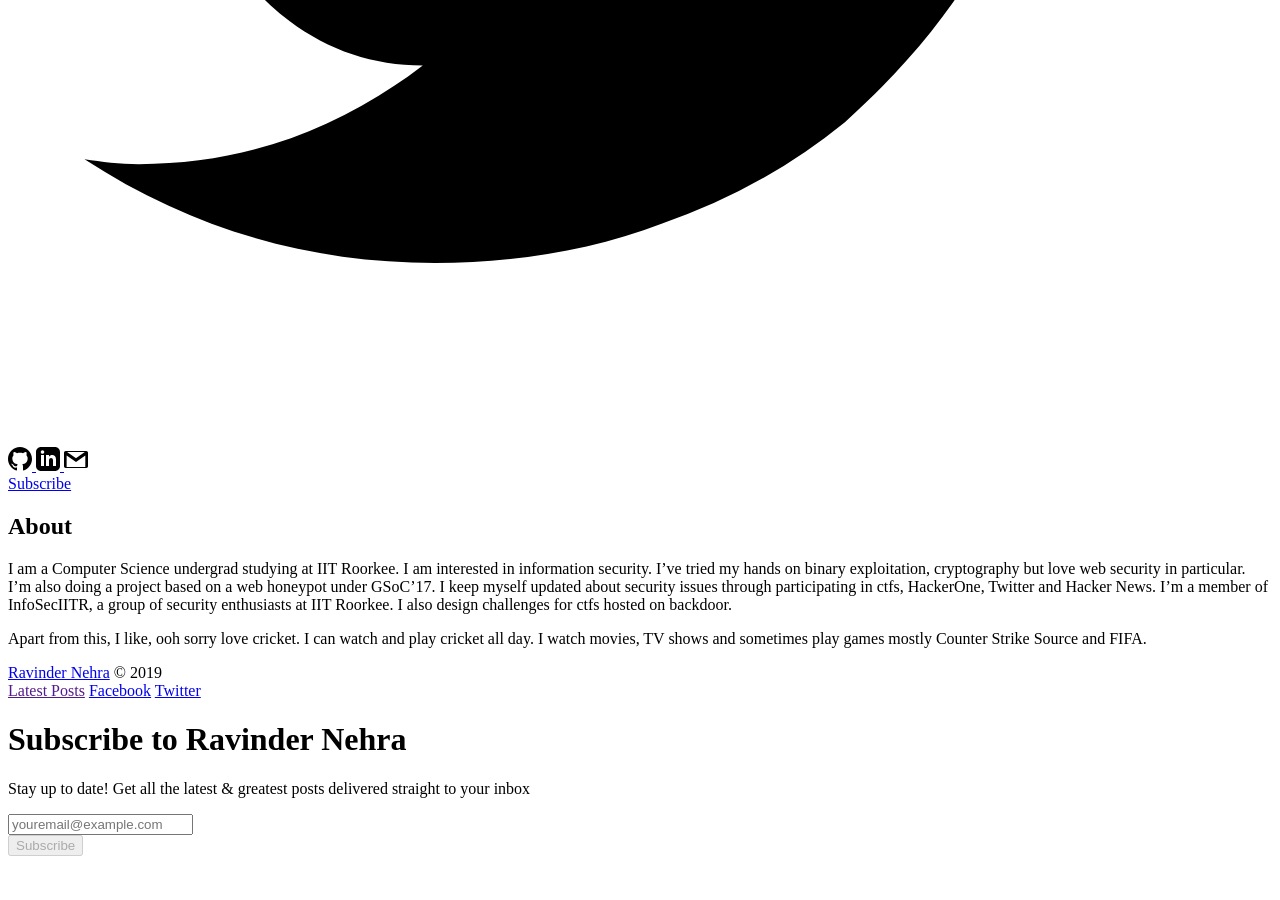
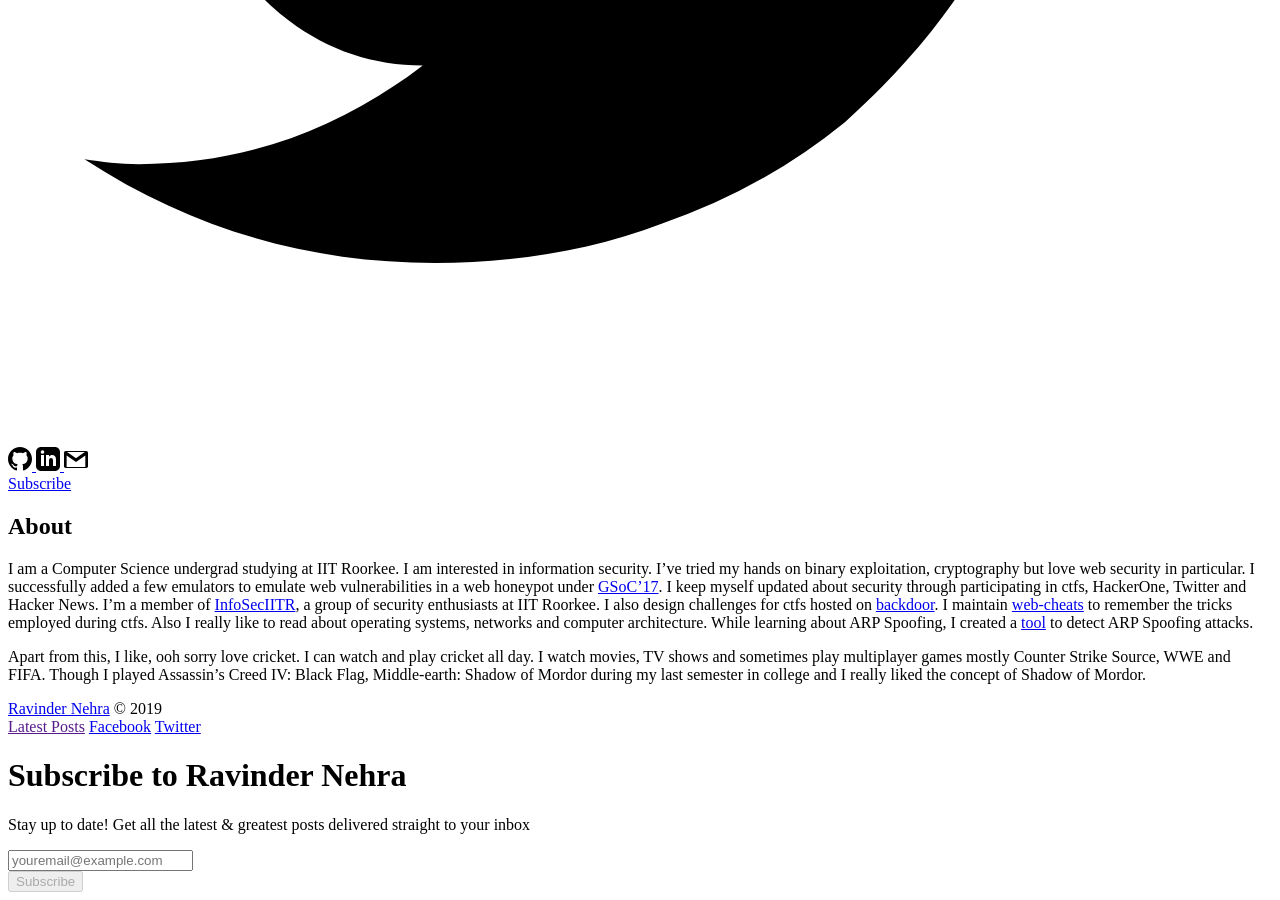
Before and after one commit to rnehra01/rnehra01.github.io, a Jekyll site: the page built from about/index.md, in a window 1280 px wide and 900 px high, scrolled down 2201 px. Built offline with Jekyll 4.4.1, drawn with Linux system fonts in a browser that asks for light colours; nearby versions of some CDN libraries; some web fonts are replaced; comment, search, counter and statistics services are not loaded; before the commit the page ends 3065 px from its top, so only the background shows below that.

Commit message:
Update about

```diff
--- a/about/index.md
+++ b/about/index.md
@@ -8,6 +8,6 @@ class: page-template
 subclass: 'post page'
 ---
 
-I am a Computer Science undergrad studying at IIT Roorkee. I am interested in information security. I've tried my hands on binary exploitation, cryptography but love web security in particular. I'm also doing a project based on a web honeypot under GSoC'17. I keep myself updated about security issues through participating in ctfs, HackerOne, Twitter and Hacker News. I'm a member of InfoSecIITR, a group of security enthusiasts at IIT Roorkee. I also design challenges for ctfs hosted on backdoor.
+I am a Computer Science undergrad studying at IIT Roorkee. I am interested in information security. I've tried my hands on binary exploitation, cryptography but love web security in particular. I successfully added a few emulators to emulate web vulnerabilities in a web honeypot under [GSoC'17](https://github.com/mushorg/tanner/wiki/GSoC-2017-Work-Submission). I keep myself updated about security through participating in ctfs, HackerOne, Twitter and Hacker News. I'm a member of [InfoSecIITR](https://infoseciitr.github.io/), a group of security enthusiasts at IIT Roorkee. I also design challenges for ctfs hosted on [backdoor](https://backdoor.sdslabs.co/users/rnehra01). I maintain [web-cheats](https://github.com/rnehra01/web-cheats) to remember the tricks employed during ctfs. Also I really like to read about operating systems, networks and computer architecture. While learning about ARP Spoofing, I created a [tool](https://github.com/rnehra01/arp-validator) to detect ARP Spoofing attacks.
 
-Apart from this, I like, ooh sorry love cricket. I can watch and play cricket all day. I watch movies, TV shows and sometimes play games mostly Counter Strike Source and FIFA.
+Apart from this, I like, ooh sorry love cricket. I can watch and play cricket all day. I watch movies, TV shows and sometimes play multiplayer games mostly Counter Strike Source, WWE and FIFA. Though I played Assassin's Creed IV: Black Flag, Middle-earth: Shadow of Mordor during my last semester in college and I really liked the concept of Shadow of Mordor.
```
